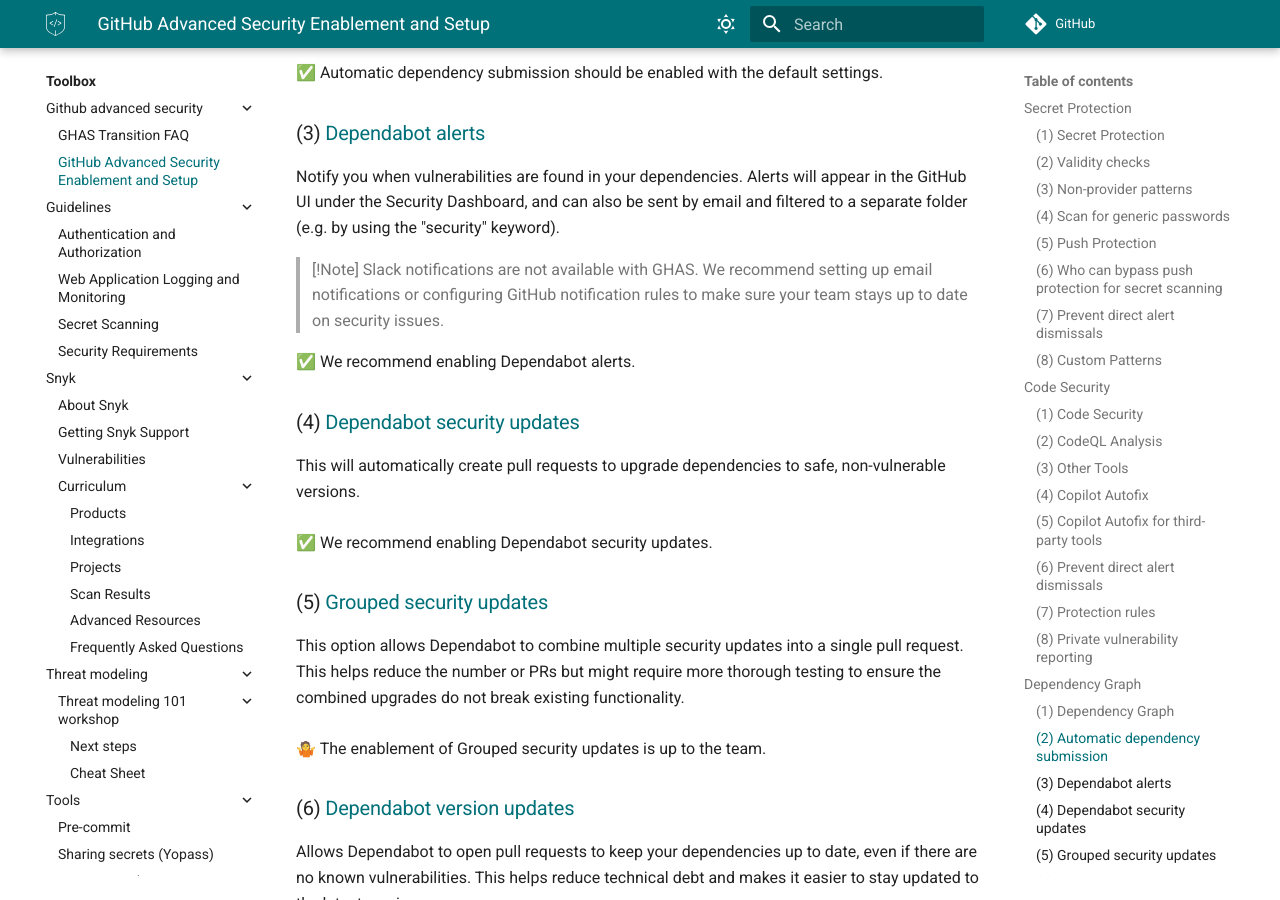
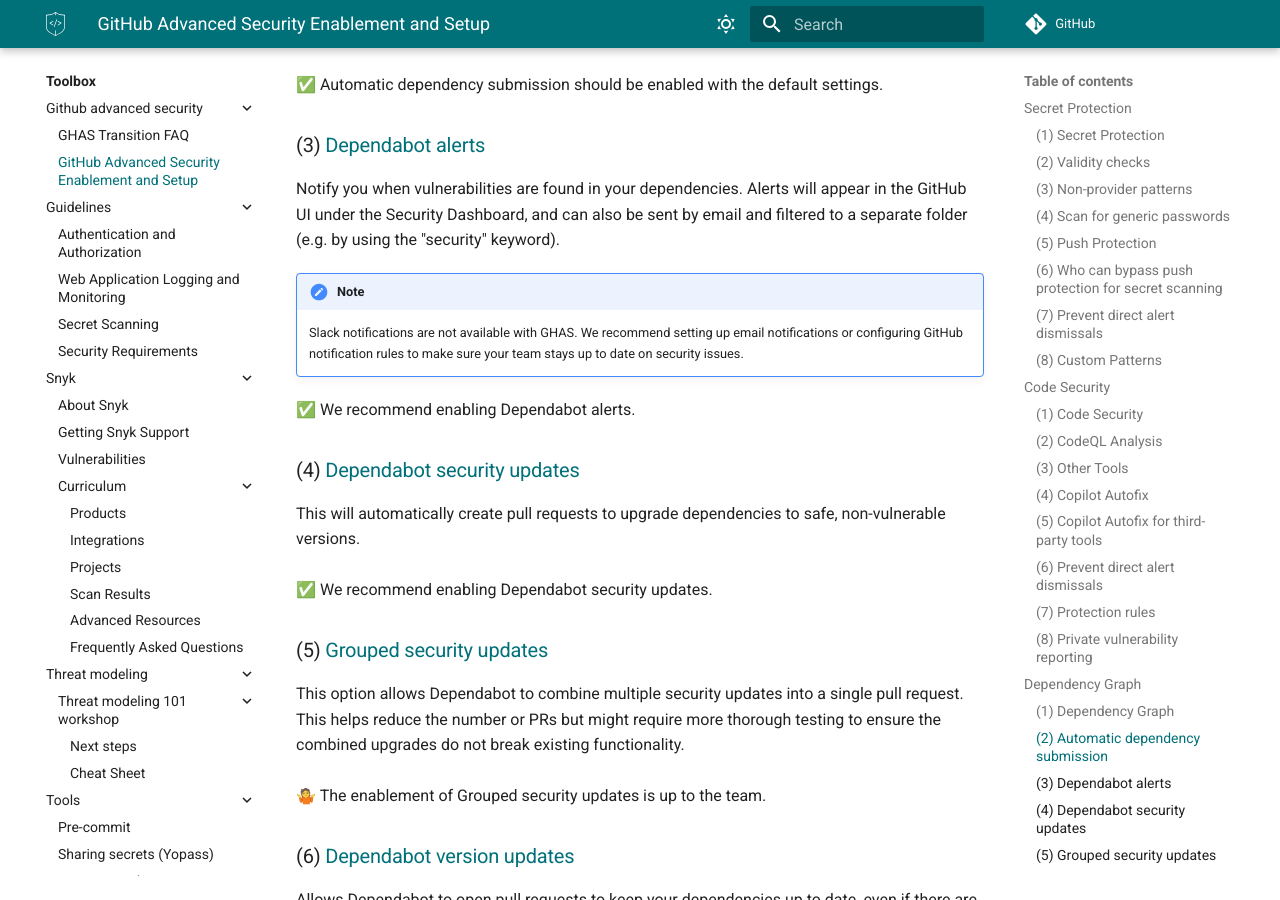
Before and after one commit to equinor/appsec, an MkDocs documentation site: the page built from docs/toolbox/github-advanced-security/setup.md, in a window 1280 px wide and 900 px high, scrolled down 9925 px. Built offline with MkDocs 1.6.1 and Material for MkDocs 9.7.7, drawn with Linux system fonts in a browser that asks for light colours; some web fonts are replaced; comment, search, counter and statistics services are not loaded; some of the changed text lies outside the part shown.

Commit message:
fix(GHAS): admonitions on setup.md (#183)
fix: admonitions

```diff
--- a/docs/toolbox/github-advanced-security/setup.md
+++ b/docs/toolbox/github-advanced-security/setup.md
@@ -1,10 +1,9 @@
 
 # GitHub Advanced Security Enablement and Setup
 
->[!IMPORTANT]
->- Internal and Private Repositories must wait until **1st of October** before enabling GHAS.
-><br/><br/>
->- You must be a repository Admin to proceed.
+!!! important
+    - Internal and Private Repositories must wait until **1st of October** before enabling GHAS.
+    - You must be a repository Admin to proceed.
 
 <br/>
 This document is intended to give teams an overview of the options available in GitHub Advanced Security (GHAS), including a short summary of each feature, which ones we recommend enabling, which ones we don't and which are up to your team.
@@ -126,10 +125,10 @@
 <br/>
 ⚙️ We recommend choosing the [default setup](https://docs.github.com/en/code-security/code-scanning/enabling-code-scanning/configuring-default-setup-for-code-scanning) for CodeQL Analysis, which works well for most repositories and languages.
 
-> [!WARNING]
-> After CodeQL has run for the first time, we recommend you check the Security tab of your repo and then navigate to Code Scanning.<br/>
-> If the default setup is not working properly you will see the following warning. Check the [tool status page](https://docs.github.com/en/code-security/code-scanning/managing-your-code-scanning-configuration/about-the-tool-status-page) to get more information about the issue.<br/>
-> If you encounter this get in touch with us.
+  !!! warning
+      After CodeQL has run for the first time, we recommend you check the Security tab of your repo and then navigate to Code Scanning.<br/>
+      If the default setup is not working properly you will see the following warning. Check the [tool status page](https://docs.github.com/en/code-security/code-scanning/managing-your-code-scanning-configuration/about-the-tool-status-page) to get more information about the issue.<br/>
+      If you encounter this get in touch with us.
 
 ![Screenshot showing the Code Scanning section in the Security tab of a GitHub repository](image-2.png)
 
@@ -196,8 +195,8 @@
 
 Notify you when vulnerabilities are found in your dependencies. Alerts will appear in the GitHub UI under the Security Dashboard, and can also be sent by email and filtered to a separate folder (e.g. by using the "security" keyword).<br/>
 
->[!Note]
->Slack notifications are not available with GHAS. We recommend setting up email notifications or configuring GitHub notification rules to make sure your team stays up to date on security issues.
+!!! note
+    Slack notifications are not available with GHAS. We recommend setting up email notifications or configuring GitHub notification rules to make sure your team stays up to date on security issues.
 
 ✅ We recommend enabling Dependabot alerts.
 
```
